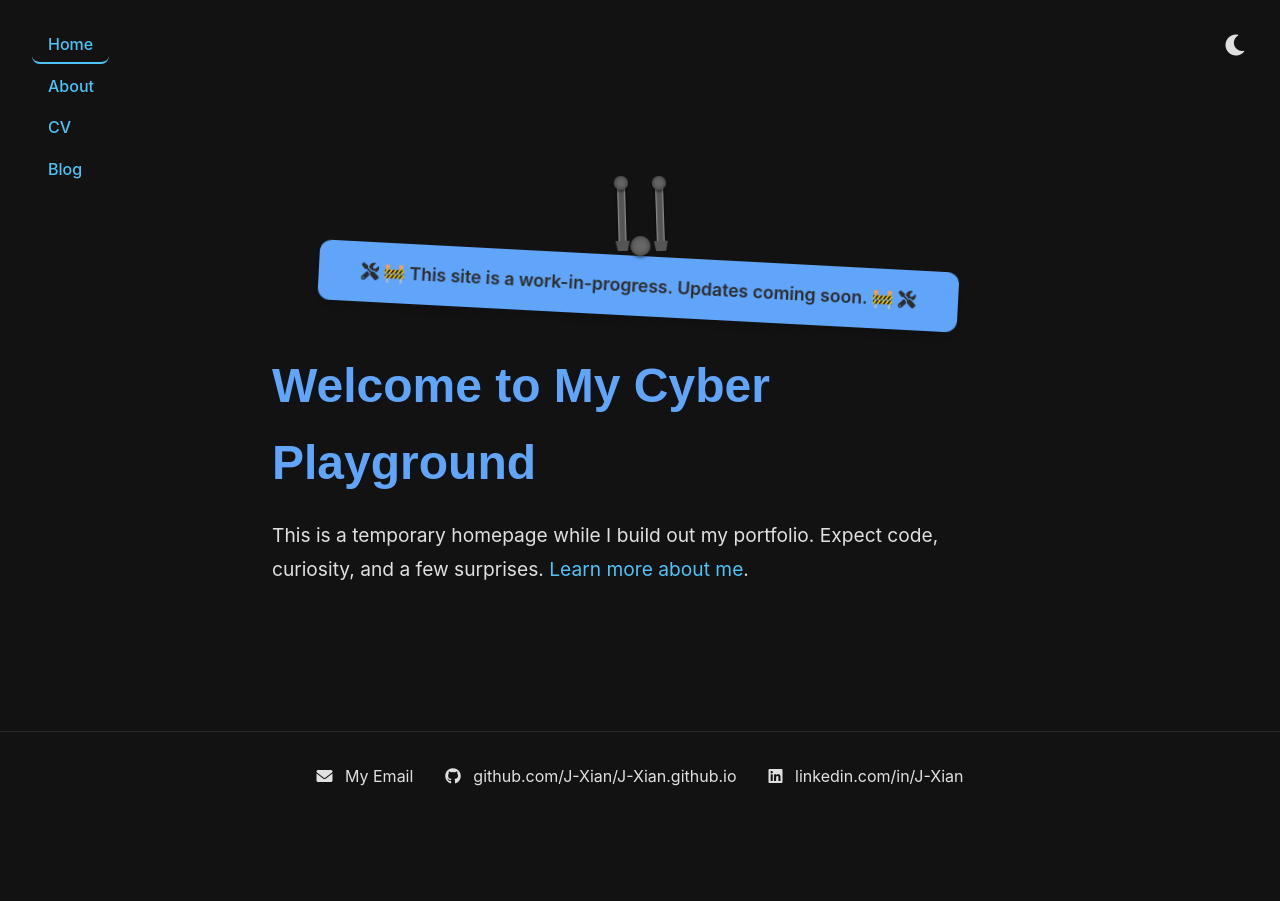
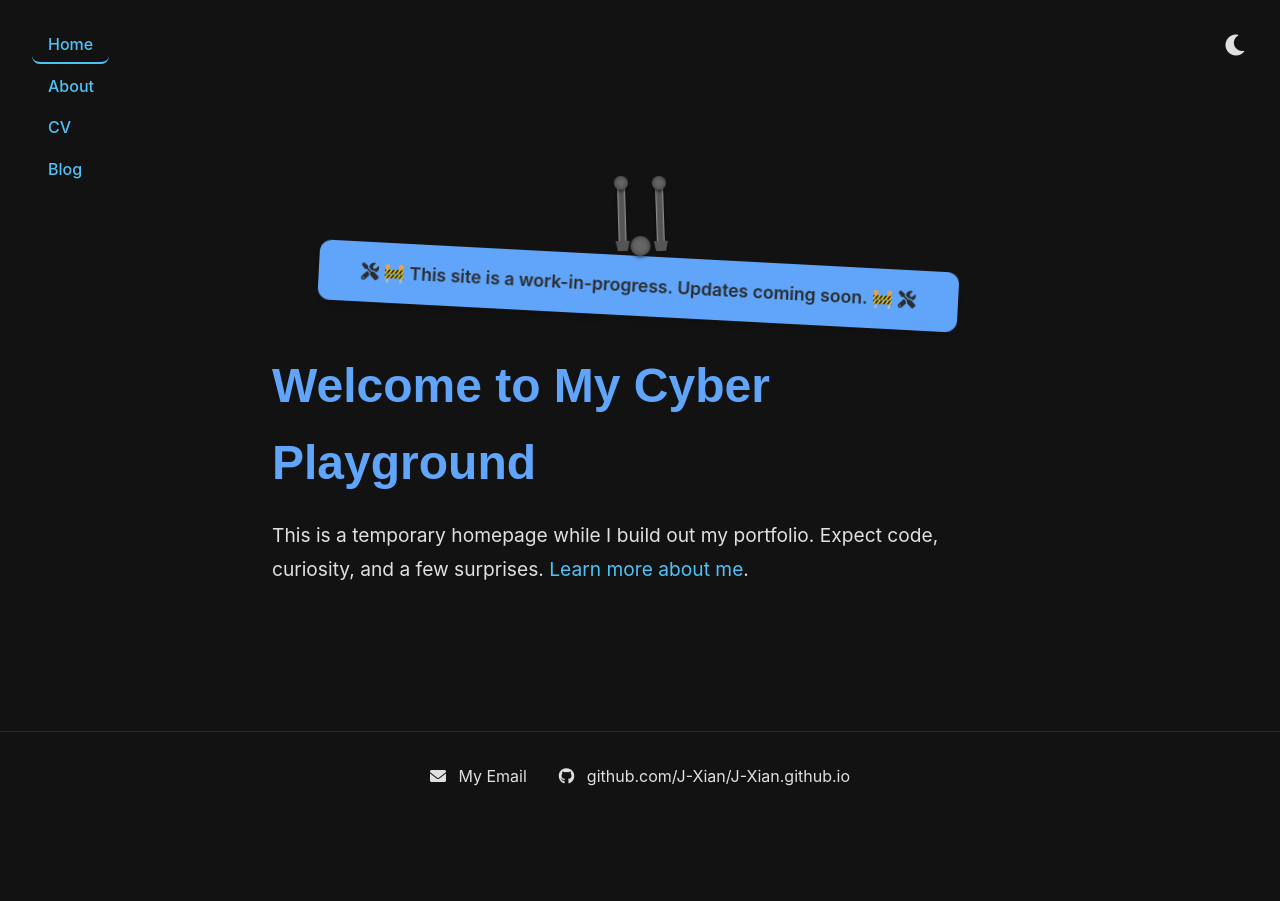
Before and after one commit to J-Xian/J-Xian.github.io, a Jekyll site: the page built from index.html, in a window 1280 px wide. Built offline with Jekyll 4.4.1, drawn with Linux system fonts in a browser that asks for light colours.

Commit message:
Update default.html

```diff
--- a/_layouts/default.html
+++ b/_layouts/default.html
@@ -28,7 +28,6 @@
       <ul>
         <li><a href="mailto:jingxian06@hotmail.com" class="footer-link"><i class="fas fa-envelope"></i> My Email</a></li>
         <li><a href="https://github.com/J-Xian/J-Xian.github.io" class="footer-link"><i class="fab fa-github"></i> github.com/J-Xian/J-Xian.github.io</a></li>
-        <li><a href="https://www.linkedin.com/in/j-xian" class="footer-link"><i class="fab fa-linkedin"></i> linkedin.com/in/J-Xian</a></li>
       </ul>
     </footer>
 
```
